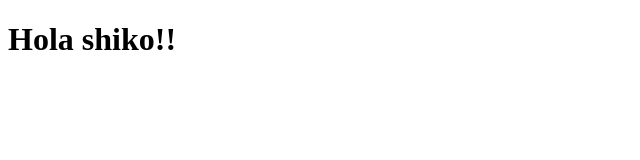
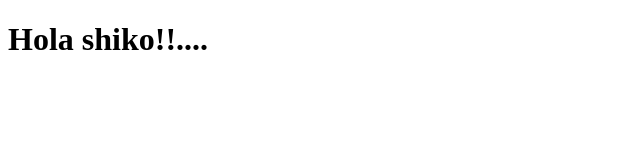
Before and after one commit to pbon5532/primer-repo, a plain HTML site: page index.html in a window 1280 px wide. Shown: the full height of the page, 0-640 px from the left. Drawn offline with Linux system fonts and the light colour scheme.

Commit message:
Update index.html

```diff
--- a/index.html
+++ b/index.html
@@ -8,7 +8,7 @@
 </head>
 
 <body>
-  <h1>Hola shiko!!</h1>
+  <h1>Hola shiko!!....</h1>
 
 </body>
 
```
